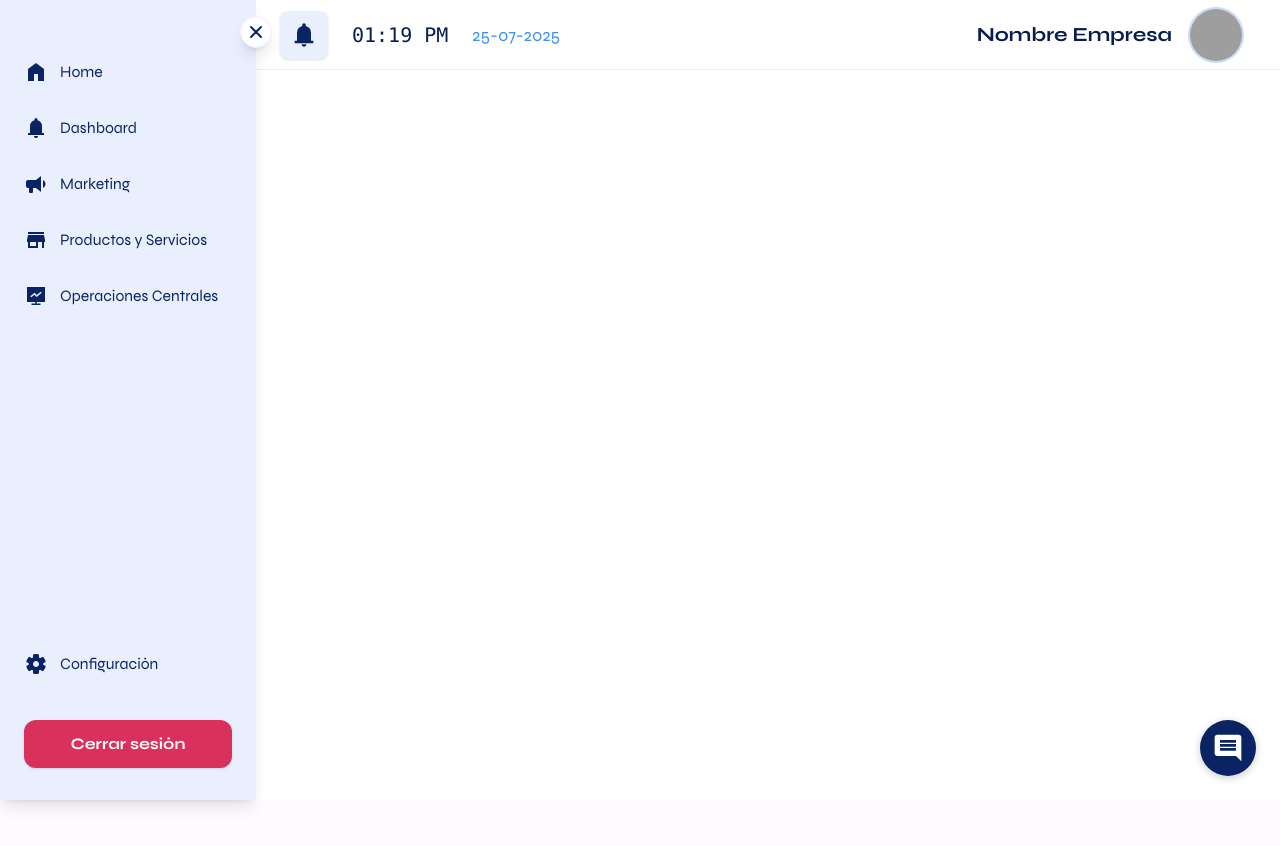
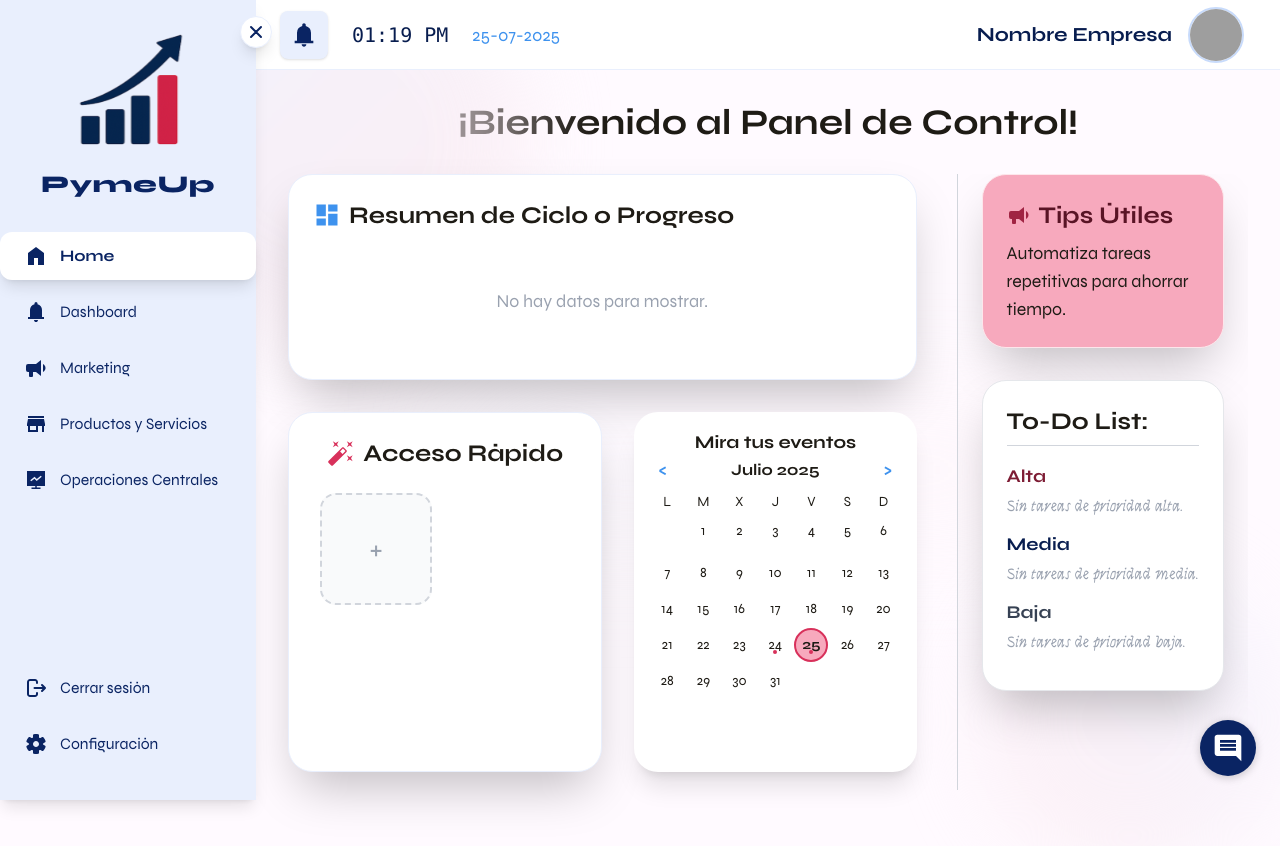
Before and after one commit to iadev2005/UcaBytes, a React (Vite) app in the folder frontend/: page /login in a window 1280 px wide. Both pictures are taken after typing "Sample", "Sample123" into the empty fields and a click on the button "Iniciar Sesión". Shown: the top 846 px of the page. Before the commit the page ends 800 px from the top, so only its background shows below. Built offline with nearby package versions, Linux system fonts and the light colour scheme; grey boxes are pictures that could not be loaded.

Commit message:
feat: logo app

```diff
--- a/frontend/src/components/Sidebar.tsx
+++ b/frontend/src/components/Sidebar.tsx
@@ -1,8 +1,9 @@
 import { useState, type Dispatch, type SetStateAction } from 'react';
-import { HomeIcon, NotificationIcon, MegaphoneIcon, ServicesIcon, OperationsIcon, AutomationIcon, ConfigurationIcon, SidebarExpandIcon, SidebarCollapseIcon } from '../icons';
+import { HomeIcon, NotificationIcon, MegaphoneIcon, ServicesIcon, OperationsIcon, ConfigurationIcon, SidebarExpandIcon, SidebarCollapseIcon, LogOutIcon } from '../icons';
 import { motion } from 'framer-motion';
 import { Link, useLocation, useNavigate} from 'react-router-dom';
 import { cn } from '../lib/utils';
+import logo from '../assets/logo/logo.svg';
 
 interface SidebarProps {
   onCollapse: Dispatch<SetStateAction<boolean>>;
@@ -27,26 +28,54 @@ export default function Sidebar({ onCollapse }: SidebarProps) {
   // Sidebar content as a component for reuse
   const sidebarContent = (
     <>
-      <div className="flex-1 flex flex-col pt-12">
+      <div className="flex flex-col items-center pt-8 pb-4">
+        <img src={logo} alt="Logo" className={cn("transition-all", isCollapsed ? "w-10 h-10" : "w-32 h-32")} />
+        {!isCollapsed && (
+          <span
+            style={{
+              fontFamily: 'Syne, var(--font-syne)',
+              fontWeight: 800,
+              color: 'var(--color-primary-600)'
+            }}
+            className="mt-2 text-2xl tracking-wide"
+          >
+            PymeUp
+          </span>
+        )}
+      </div>
+      <div className="flex-1 flex flex-col pt-4">
         <nav className="flex flex-col gap-2">
-          <SidebarLink to="./home" icon={HomeIcon} label="Home" active={location.pathname === '/'} isCollapsed={isCollapsed} />
-          <SidebarLink to="./dashboard" icon={NotificationIcon} label="Dashboard" active={location.pathname === '/dashboard'} isCollapsed={isCollapsed} />
-          <SidebarLink to="./marketing" icon={MegaphoneIcon} label="Marketing" active={location.pathname === '/marketing'} isCollapsed={isCollapsed} />
-          <SidebarLink to="./products-services" icon={ServicesIcon} label="Productos y Servicios" active={location.pathname === '/products-services'} isCollapsed={isCollapsed} />
-          <SidebarLink to="./central-operations" icon={OperationsIcon} label="Operaciones Centrales" active={location.pathname === '/central-operations'} isCollapsed={isCollapsed} />
+          <SidebarLink to="/app" icon={HomeIcon} label="Home" active={location.pathname === '/app'} isCollapsed={isCollapsed} />
+          <SidebarLink to="/app/dashboard" icon={NotificationIcon} label="Dashboard" active={location.pathname === '/app/dashboard'} isCollapsed={isCollapsed} />
+          <SidebarLink to="./marketing" icon={MegaphoneIcon} label="Marketing" active={location.pathname === '/app/marketing'} isCollapsed={isCollapsed} />
+          <SidebarLink to="./products-services" icon={ServicesIcon} label="Productos y Servicios" active={location.pathname === '/app/products-services'} isCollapsed={isCollapsed} />
+          <SidebarLink to="./central-operations" icon={OperationsIcon} label="Operaciones Centrales" active={location.pathname === '/app/central-operations'} isCollapsed={isCollapsed} />
         </nav>
         <div className="flex-1" />
         <nav className="flex flex-col gap-2 mb-8">
-          <SidebarLink to="./settings" icon={ConfigurationIcon} label="Configuración" active={location.pathname === '/settings'} isCollapsed={isCollapsed} />
+          <motion.div
+            whileHover={{ scale: 1.04 }}
+            whileTap={{ scale: 0.98 }}
+            transition={{ type: 'spring', stiffness: 60, damping: 18 }}
+          >
+            <button
+              onClick={handleLogout}
+              className={cn(
+                'flex items-center gap-3 px-6 py-3 rounded-xl font-normal text-[var(--color-primary-600)] transition-all',
+                'hover:bg-[var(--color-primary-100)]',
+                isCollapsed && 'px-3 justify-center',
+                'w-full'
+              )}
+              style={{ fontFamily: 'var(--font-syne)' }}
+            >
+              <LogOutIcon className="w-6 h-6" />
+              {!isCollapsed && (
+                <span className="text-base text-left">Cerrar sesión</span>
+              )}
+            </button>
+          </motion.div>
+          <SidebarLink to="/app/settings" icon={ConfigurationIcon} label="Configuración" active={location.pathname === '/app/settings'} isCollapsed={isCollapsed} />
         </nav>
-      </div>
-      <div className="mb-8 px-6">
-        <button
-          onClick={handleLogout}
-          className="w-full bg-[var(--color-secondary-400)] text-white rounded-xl py-3 font-semibold shadow hover:bg-[var(--color-secondary-500)] transition-colors"
-        >
-          Cerrar sesión
-        </button>
       </div>
       <button
         onClick={handleCollapse}
--- /dev/null
+++ b/frontend/src/icons/LogOut.tsx
@@ -0,0 +1,16 @@
+import React, {type SVGProps} from 'react';
+
+export const LogOutIcon: React.FC<SVGProps<SVGSVGElement>> = (props) => {
+    return(
+        <svg
+            width="24"
+            height="24"
+            viewBox="0 0 24 24"
+            xmlns="http://www.w3.org/2000/svg"
+            {...props}
+            fill="none"
+        >
+        <path d="M20 12H10.5M18 15L21 12L18 9M13 7V6C13 5.46957 12.7893 4.96086 12.4142 4.58579C12.0391 4.21071 11.5304 4 11 4H6C5.46957 4 4.96086 4.21071 4.58579 4.58579C4.21071 4.96086 4 5.46957 4 6V18C4 18.5304 4.21071 19.0391 4.58579 19.4142C4.96086 19.7893 5.46957 20 6 20H11C11.5304 20 12.0391 19.7893 12.4142 19.4142C12.7893 19.0391 13 18.5304 13 18V17" stroke="currentColor" stroke-width="2" stroke-linecap="round" stroke-linejoin="round"/>
+        </svg>
+    )
+}
--- a/frontend/src/icons/index.ts
+++ b/frontend/src/icons/index.ts
@@ -16,3 +16,4 @@ export { HelpIcon } from './Help';
 export { ChatIcon } from './Chat';
 export { DashboardIcon } from './Dashboard';
 export { KebabIcon } from './Kebab';
+export { LogOutIcon } from './LogOut';
--- a/frontend/src/main.tsx
+++ b/frontend/src/main.tsx
@@ -71,7 +71,7 @@ createRoot(document.getElementById('root')!).render(
             <LayoutWithChat />
           </RequireAuth>
         }>
-          <Route path="home" element={<Home />} />
+          <Route index element={<Home />} />
           <Route path="design-system" element={<DesignSystem />} />
           <Route path="dashboard" element={<Dashboard />} />
           <Route path="marketing" element={<Marketing />} />
```
Also changed, not shown: frontend/src/assets/logo/logo.svg (added).
